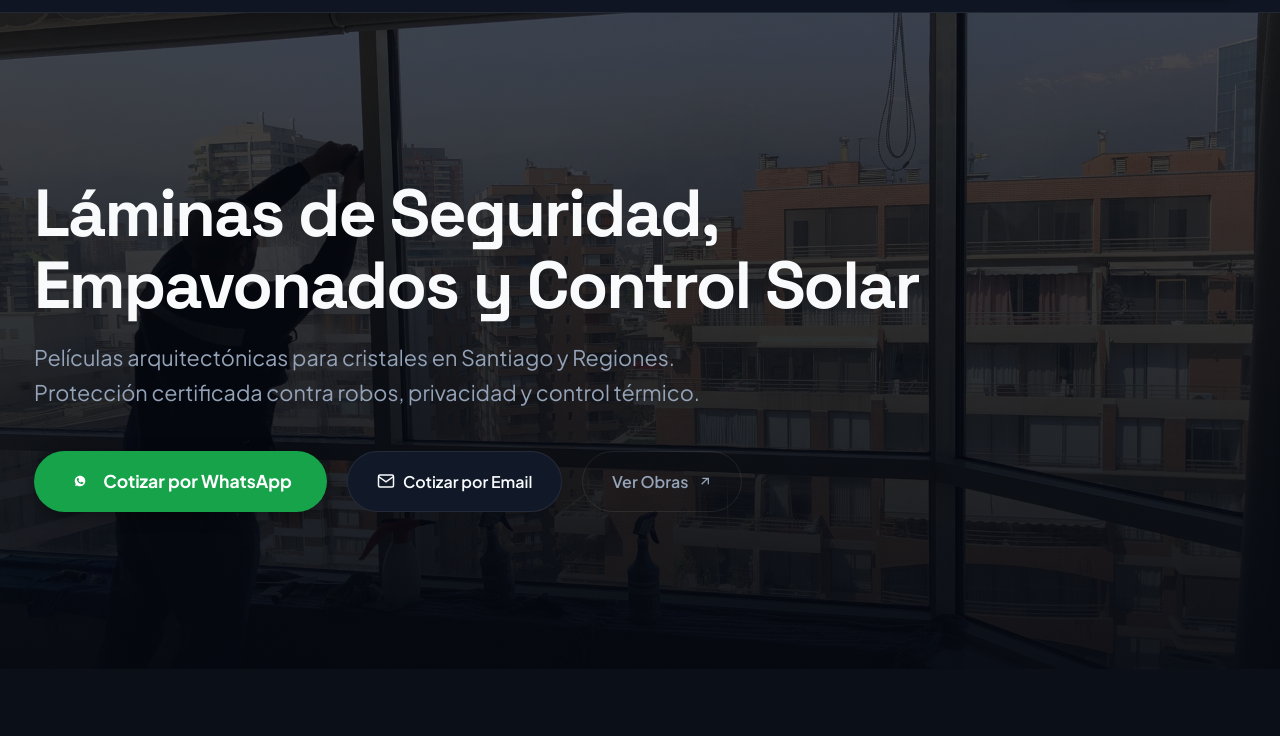
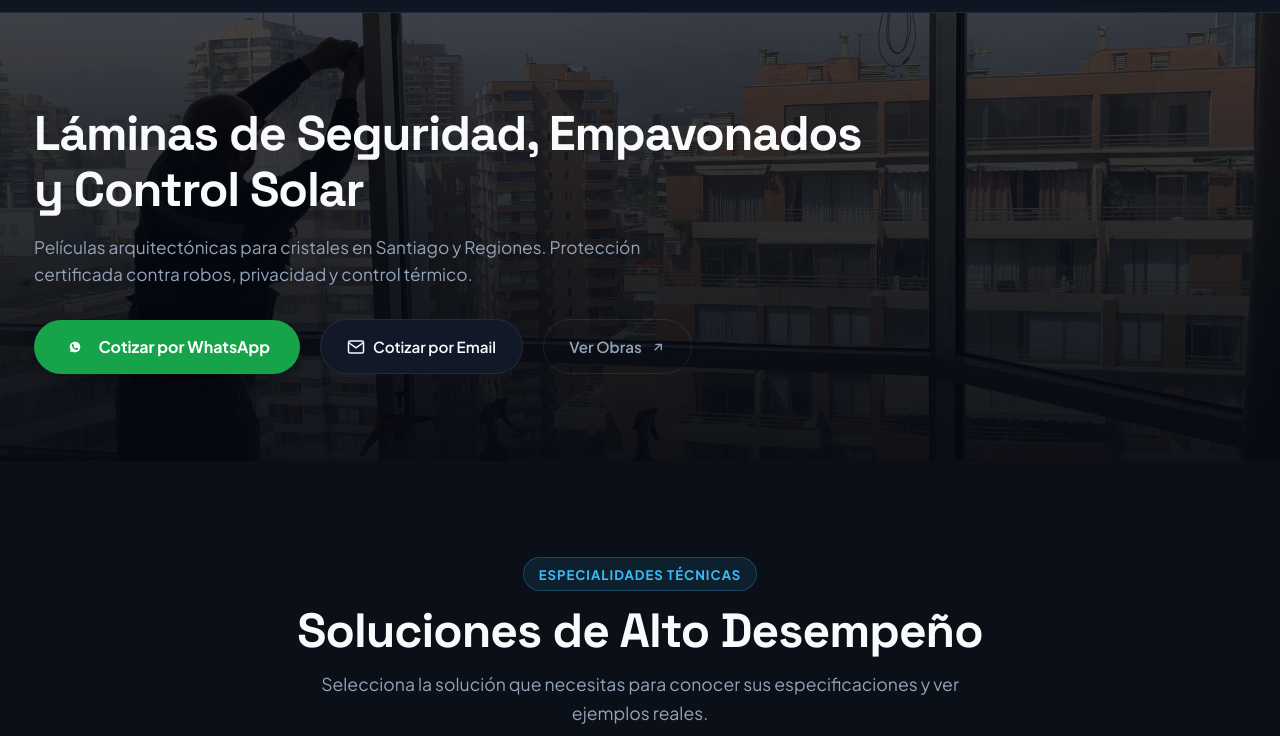
Before and after one commit to Manuel-GY/Ipp-Laminas, a website: page index.html in a window 1280 px wide. Shown: the part 64-800 px from the top of the page. Drawn offline with Linux system fonts and the light colour scheme.

Commit message:
Scale down hero height and typography to eliminate empty vertical void and optimize above the fold

```diff
--- a/css/styles.css
+++ b/css/styles.css
@@ -287,14 +287,20 @@ button, input, select, textarea {
 }
 
 /* ==========================================================================
-   NUEVO HERO: CINEMÁTICO INMERSIVO CON ACCESOS DIRECTOS
+   HERO ERGONÓMICO Y PROPORCIONADO (ABOVE-THE-FOLD OPTIMIZADO)
    ========================================================================== */
+/**
+ * @section Hero Component (Viewport & Scale Architecture)
+ * @rationale Replaced oversized 82vh billboard layout with an ergonomic 56vh hero.
+ * Prevents "false bottom" syndrome by allowing the interactive solution study to peek
+ * directly above the fold, providing immediate visual cues to scroll.
+ */
 .cinematic-hero {
   position: relative;
-  min-height: 82vh;
-  display: flex;
-  align-items: center;
-  padding: 5rem 0 4.5rem 0;
+  min-height: 56vh;
+  display: flex;
+  align-items: center;
+  padding: 4.2rem 0 3.8rem 0;
   overflow: hidden;
 }
 
@@ -302,7 +308,7 @@ button, input, select, textarea {
   position: absolute;
   inset: 0;
   background:
-    linear-gradient(to bottom, rgba(11, 15, 23, 0.7) 0%, rgba(11, 15, 23, 0.94) 100%),
+    linear-gradient(to bottom, rgba(11, 15, 23, 0.72) 0%, rgba(11, 15, 23, 0.95) 100%),
     url('../assets/gallery/galeria-01.jpg') center/cover no-repeat;
   z-index: 0;
   filter: contrast(105%) brightness(90%);
@@ -317,7 +323,7 @@ button, input, select, textarea {
 .hero-inner {
   position: relative;
   z-index: 1;
-  max-width: 980px;
+  max-width: 840px;
 }
 
 .hero-eyebrow {
@@ -333,15 +339,15 @@ button, input, select, textarea {
   font-weight: 700;
   letter-spacing: 1.5px;
   text-transform: uppercase;
-  margin-bottom: 1.5rem;
+  margin-bottom: 1.25rem;
 }
 
 .hero-big-title {
-  font-size: clamp(2.4rem, 5.2vw, 4.4rem);
+  font-size: clamp(2rem, 3.8vw, 3.15rem);
   font-weight: 800;
-  letter-spacing: -0.03em;
-  margin-bottom: 1.25rem;
-  line-height: 1.08;
+  letter-spacing: -0.025em;
+  margin-bottom: 1rem;
+  line-height: 1.15;
 }
 
 .hero-gradient-span {
@@ -351,11 +357,11 @@ button, input, select, textarea {
 }
 
 .hero-lead-text {
-  font-size: clamp(1.1rem, 2vw, 1.35rem);
+  font-size: clamp(1rem, 1.35vw, 1.15rem);
   color: var(--text-muted);
-  max-width: 740px;
-  margin-bottom: 2.5rem;
-  line-height: 1.6;
+  max-width: 660px;
+  margin-bottom: 2rem;
+  line-height: 1.55;
 }
 
 /* Tarjetas rápidas dentro del hero */
@@ -443,17 +449,17 @@ button, input, select, textarea {
   gap: 0.75rem;
   background: var(--wa-green);
   color: #FFFFFF;
-  padding: 1.05rem 2.2rem;
+  padding: 0.9rem 1.9rem;
   border-radius: var(--radius-full);
   font-weight: 700;
-  font-size: 1.1rem;
+  font-size: 1rem;
   box-shadow: 0 4px 16px rgba(0, 0, 0, 0.35);
   transition: var(--transition);
 }
 
 .btn-hero-primary:hover {
   background: var(--wa-dark);
-  transform: translateY(-3px);
+  transform: translateY(-2px);
   box-shadow: 0 6px 20px rgba(0, 0, 0, 0.45);
 }
 
@@ -464,16 +470,28 @@ button, input, select, textarea {
   background: var(--bg-surface);
   border: 1px solid var(--border-hairline);
   color: var(--text-main);
-  padding: 1.05rem 1.8rem;
+  padding: 0.9rem 1.6rem;
   border-radius: var(--radius-full);
   font-weight: 600;
-  font-size: 1rem;
+  font-size: 0.95rem;
   transition: var(--transition);
 }
 
 .btn-hero-outline:hover {
   border-color: var(--accent-cyan);
   background: var(--bg-surface-elevated);
+}
+
+.btn-hero-ghost {
+  background: rgba(255, 255, 255, 0.06);
+  border: 1px solid rgba(255, 255, 255, 0.18);
+  color: #F8FAFC;
+}
+
+.btn-hero-ghost:hover {
+  background: rgba(255, 255, 255, 0.12);
+  border-color: rgba(255, 255, 255, 0.35);
+  color: #FFFFFF;
 }
 
 /* ==========================================================================
@@ -1261,15 +1279,16 @@ button, input, select, textarea {
     display: none;
   }
 
-  /* Ajustes en Hero */
+  /* Ajustes en Hero móvil */
   .cinematic-hero {
-    padding: 4.5rem 0 3rem 0;
+    min-height: auto;
+    padding: 3.2rem 0 2.5rem 0;
   }
 
   .hero-big-title {
-    font-size: clamp(1.85rem, 8vw, 2.5rem);
-    line-height: 1.15;
-    margin-bottom: 1rem;
+    font-size: clamp(1.7rem, 7.5vw, 2.2rem);
+    line-height: 1.18;
+    margin-bottom: 0.85rem;
   }
 
   .hero-lead-text {
--- a/index.html
+++ b/index.html
@@ -19,7 +19,7 @@
   <meta name="theme-color" content="#0B0F17" />
 
   <link rel="icon" type="image/svg+xml" href="assets/favicon.svg" />
-  <link rel="stylesheet" href="css/styles.css?v=20261120_v5" />
+  <link rel="stylesheet" href="css/styles.css?v=20261120_v6" />
   <!-- Estilos críticos para carga instantánea de formulario y botones de contacto -->
   <style>
     /* Arquitectura Senior: Tokens calibrados para evitar resplandor/halo de fósforo en fondos oscuros */
```
